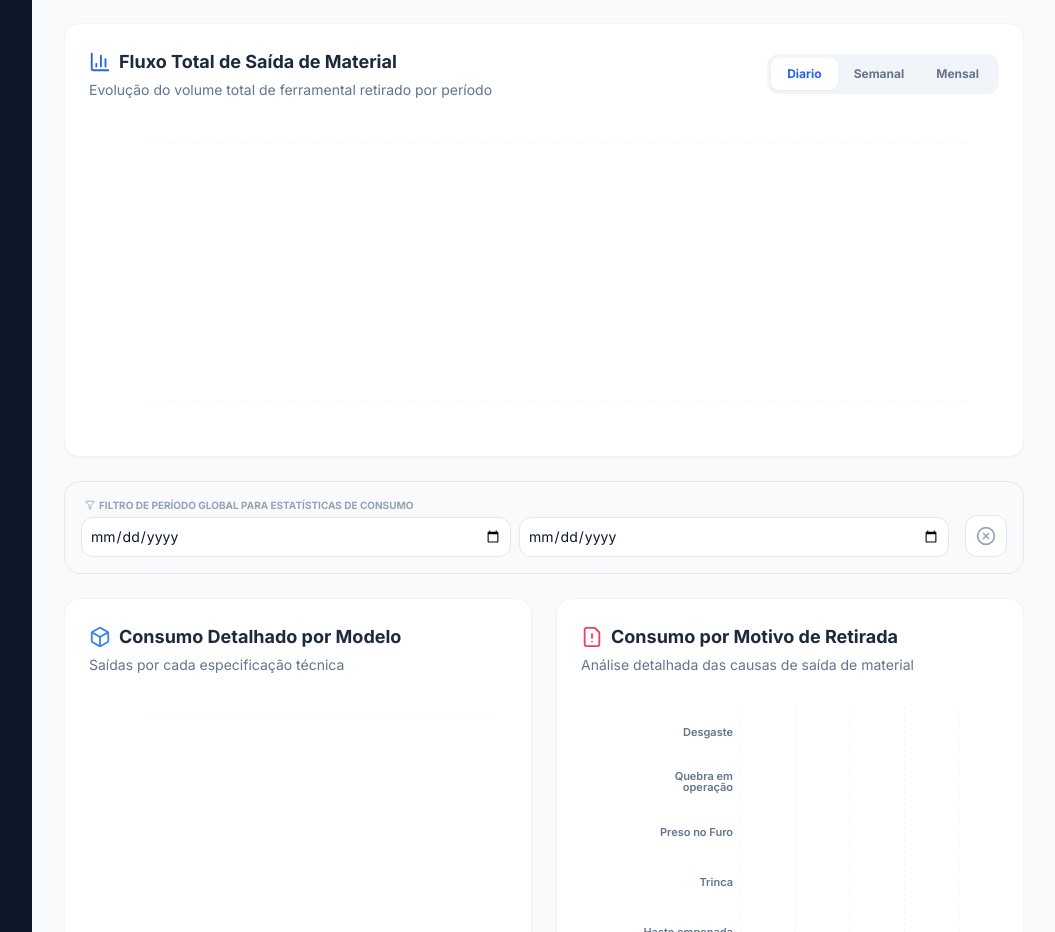
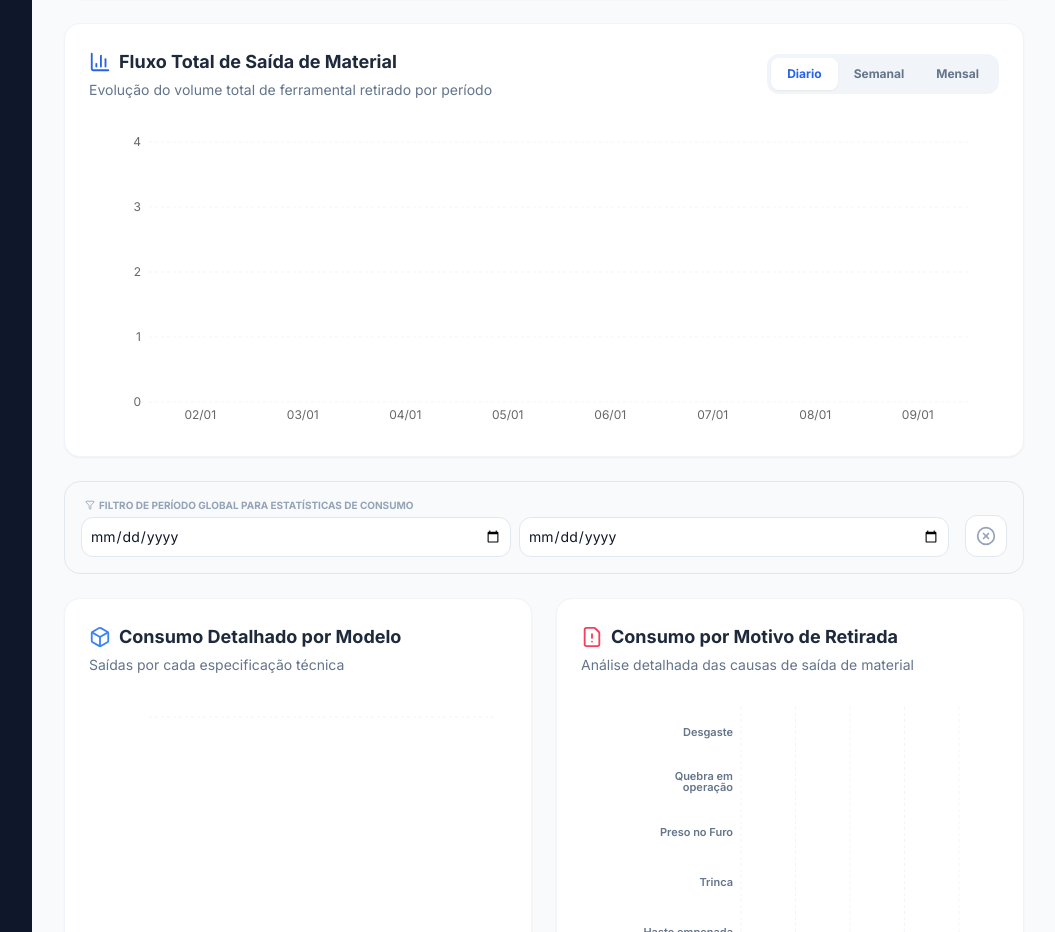
Before and after one commit to emanuelbdejesus-jpg/Projeto-3, a React (Vite) app: page / in a window 1280 px wide. Shown: the part 840-1772 px from the top of the page, without its empty margins (224-1279 px from the left). Built offline with nearby package versions, Linux system fonts and the light colour scheme.

Commit message:
Commit 10

```diff
--- a/components/Dashboard.tsx
+++ b/components/Dashboard.tsx
@@ -20,9 +20,14 @@ const Dashboard: React.FC<Props> = ({ inventory, withdrawals, onNavigateToInvent
   const [startDate, setStartDate] = useState<string>('');
   const [endDate, setEndDate] = useState<string>('');
 
-  // Helper to find the earliest withdrawal date
+  // Helper to find the earliest withdrawal date or default to 7 days ago if empty
   const earliestWithdrawalDate = useMemo(() => {
-    if (withdrawals.length === 0) return null;
+    if (withdrawals.length === 0) {
+      const d = new Date();
+      d.setDate(d.getDate() - 7);
+      d.setHours(0, 0, 0, 0);
+      return d;
+    }
     const timestamps = withdrawals.map(w => new Date(w.date).getTime());
     const min = Math.min(...timestamps);
     const date = new Date(min);
@@ -96,9 +101,10 @@ const Dashboard: React.FC<Props> = ({ inventory, withdrawals, onNavigateToInvent
     });
   }, [inventory]);
 
-  const withdrawalsToday = withdrawals.filter(w =>
-    new Date(w.date).toDateString() === new Date().toDateString()
-  ).length;
+  const withdrawalsTodayCount = useMemo(() => {
+    const today = new Date().toDateString();
+    return withdrawals.filter(w => new Date(w.date).toDateString() === today).length;
+  }, [withdrawals]);
 
   const lowStockTools = useMemo(() => inventory.filter(t => t.quantity <= t.minThreshold), [inventory]);
 
@@ -133,50 +139,62 @@ const Dashboard: React.FC<Props> = ({ inventory, withdrawals, onNavigateToInvent
     return new Date(d.setDate(diff));
   };
 
+  const isSameDay = (d1: Date, d2: Date) => {
+    return d1.getFullYear() === d2.getFullYear() &&
+           d1.getMonth() === d2.getMonth() &&
+           d1.getDate() === d2.getDate();
+  };
+
   const getEvolutionDataForRange = (range: TimeRange) => {
-    if (!earliestWithdrawalDate) return [];
-
     const data: any[] = [];
     const today = new Date();
     today.setHours(0, 0, 0, 0);
 
+    // If no withdrawals, show last 7 days as zeroed points
+    const startBase = earliestWithdrawalDate || new Date(today.getTime() - 7 * 24 * 60 * 60 * 1000);
+
     if (range === 'diario') {
-      let current = new Date(earliestWithdrawalDate);
+      let current = new Date(startBase);
       while (current <= today) {
-        const dateStr = current.toISOString().split('T')[0];
-        const dayWithdrawals = withdrawals.filter(w => w.date.startsWith(dateStr));
+        const currentRef = new Date(current);
+        const dayWithdrawals = withdrawals.filter(w => {
+          const wd = new Date(w.date);
+          return isSameDay(wd, currentRef);
+        });
 
         data.push({
-          label: current.toLocaleDateString('pt-BR', { day: '2-digit', month: '2-digit' }),
+          label: currentRef.toLocaleDateString('pt-BR', { day: '2-digit', month: '2-digit' }),
           totalOutput: dayWithdrawals.reduce((sum, w) => sum + w.quantity, 0)
         });
         current.setDate(current.getDate() + 1);
       }
     } else if (range === 'semanal') {
-      let current = getStartOfWeek(earliestWithdrawalDate);
+      let current = getStartOfWeek(startBase);
       while (current <= today) {
+        const weekStart = new Date(current);
         const weekEnd = new Date(current);
         weekEnd.setDate(current.getDate() + 6);
         weekEnd.setHours(23, 59, 59, 999);
 
         const weekWithdrawals = withdrawals.filter(w => {
           const wd = new Date(w.date);
-          return wd >= current && wd <= weekEnd;
+          return wd >= weekStart && wd <= weekEnd;
         });
 
         data.push({
-          label: `Sem. ${current.toLocaleDateString('pt-BR', { day: '2-digit', month: '2-digit' })}`,
+          label: `Sem. ${weekStart.toLocaleDateString('pt-BR', { day: '2-digit', month: '2-digit' })}`,
           totalOutput: weekWithdrawals.reduce((sum, w) => sum + w.quantity, 0)
         });
         current.setDate(current.getDate() + 7);
       }
     } else {
-      let current = new Date(earliestWithdrawalDate.getFullYear(), earliestWithdrawalDate.getMonth(), 1);
+      let current = new Date(startBase.getFullYear(), startBase.getMonth(), 1);
       const endLimit = new Date(today.getFullYear(), today.getMonth(), 1);
 
       while (current <= endLimit) {
-        const month = current.getMonth();
-        const year = current.getFullYear();
+        const currentRef = new Date(current);
+        const month = currentRef.getMonth();
+        const year = currentRef.getFullYear();
 
         const monthWithdrawals = withdrawals.filter(w => {
           const wd = new Date(w.date);
@@ -184,7 +202,7 @@ const Dashboard: React.FC<Props> = ({ inventory, withdrawals, onNavigateToInvent
         });
 
         data.push({
-          label: current.toLocaleDateString('pt-BR', { month: 'short', year: '2-digit' }),
+          label: currentRef.toLocaleDateString('pt-BR', { month: 'short', year: '2-digit' }),
           totalOutput: monthWithdrawals.reduce((sum, w) => sum + w.quantity, 0)
         });
         current.setMonth(current.getMonth() + 1);
@@ -193,7 +211,7 @@ const Dashboard: React.FC<Props> = ({ inventory, withdrawals, onNavigateToInvent
     return data;
   };
 
-  const totalEvolutionData = useMemo(() => getEvolutionDataForRange(totalTimeRange), [withdrawals, inventory, totalTimeRange, earliestWithdrawalDate]);
+  const totalEvolutionData = useMemo(() => getEvolutionDataForRange(totalTimeRange), [withdrawals, totalTimeRange, earliestWithdrawalDate]);
 
   const modelColors: Record<ToolModel, string> = {
     'T51': '#2563eb',
@@ -258,7 +276,7 @@ const Dashboard: React.FC<Props> = ({ inventory, withdrawals, onNavigateToInvent
             <div className="p-2 bg-green-50 text-green-600 rounded-lg"><Zap size={24} /></div>
             <span className="text-xs font-semibold text-slate-400 uppercase">Saídas Hoje</span>
           </div>
-          <p className="text-3xl font-bold text-slate-800">{withdrawalsToday}</p>
+          <p className="text-3xl font-bold text-slate-800">{withdrawalsTodayCount}</p>
           <p className="text-sm text-slate-500 mt-1">Registradas em {new Date().toLocaleDateString()}</p>
         </div>
 
```
